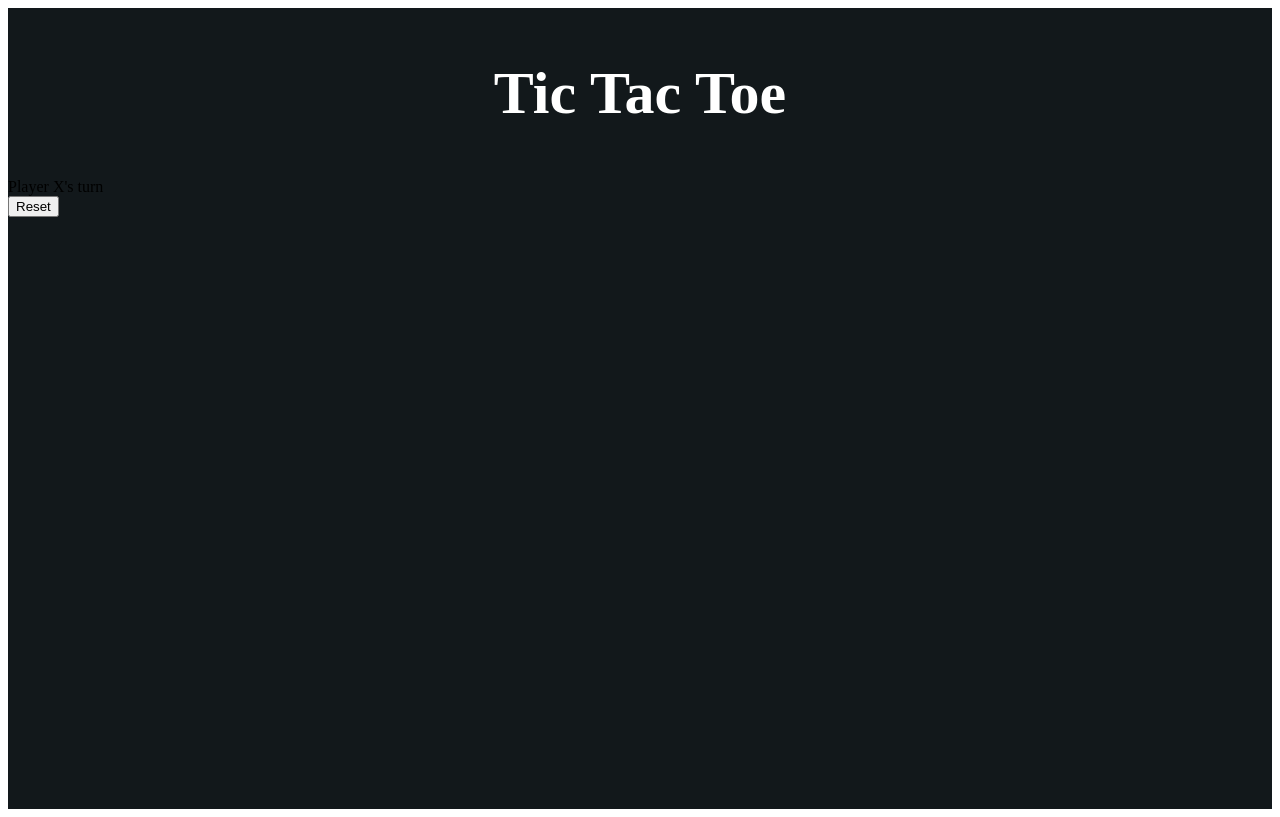
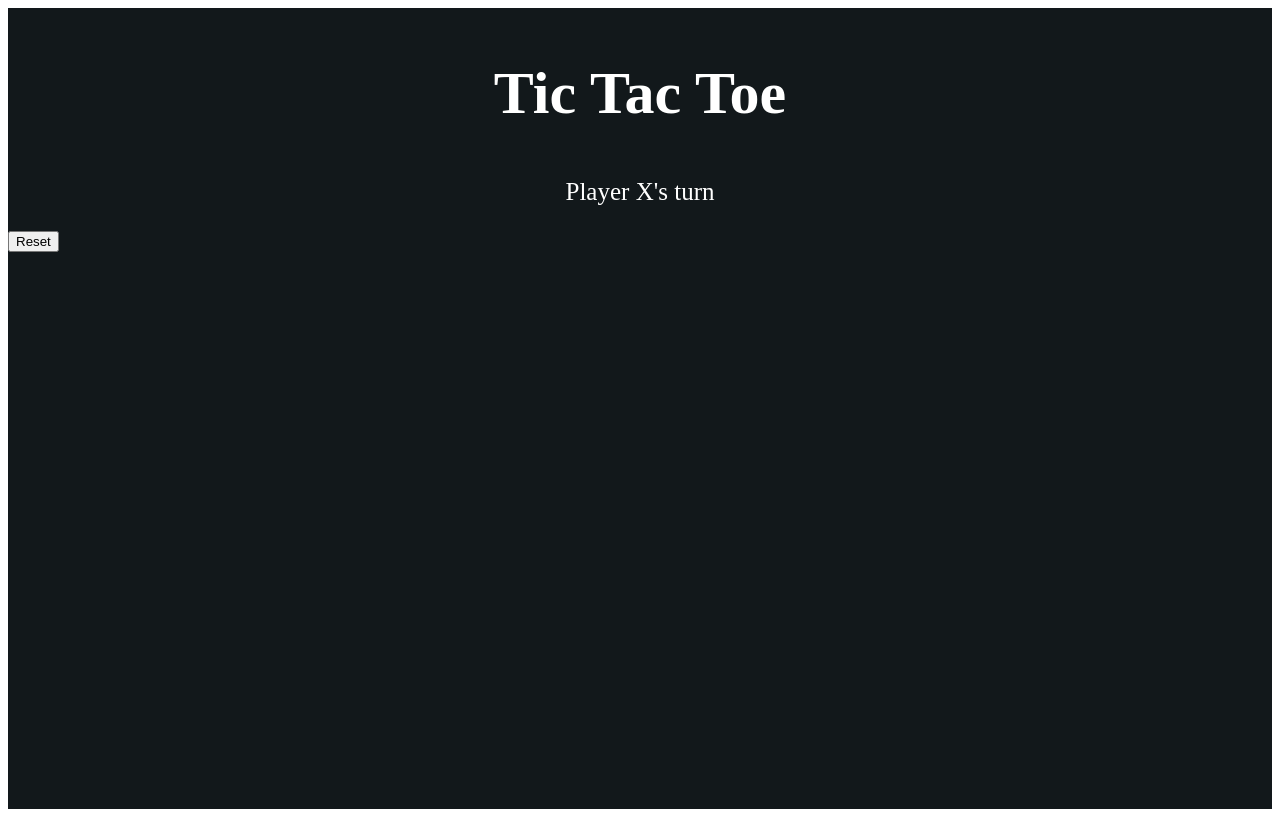
Before and after one commit to wiwabzu/ticTACToe, a plain HTML site: page index.html in a window 1280 px wide. Drawn offline with Linux system fonts and the light colour scheme.

Commit message:
adding style to display white color font size 25px text align center margin top 1em and buttom,

```diff
--- a/styles.css
+++ b/styles.css
@@ -7,4 +7,12 @@
     color: white;
     text-align: center;
     font-size: 40px;
+
 }
+.display {
+    color: white;
+    font-size: 25px;
+    text-align: center;
+    margin-top: 1em;
+    margin-bottom: 1em;
+}
```
